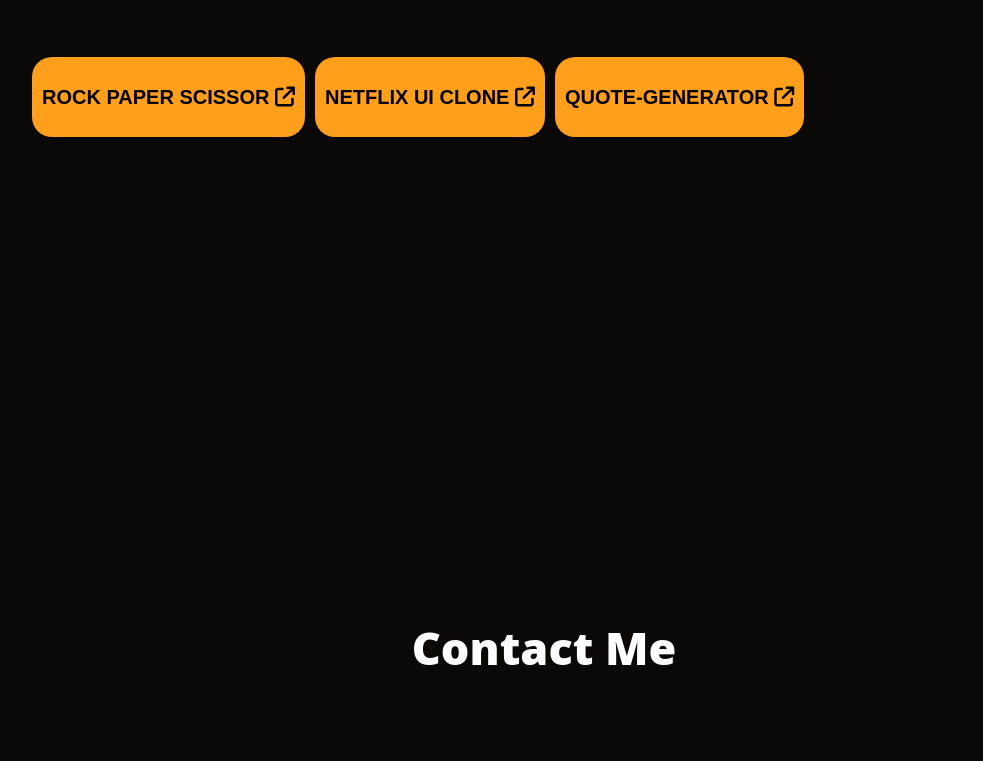
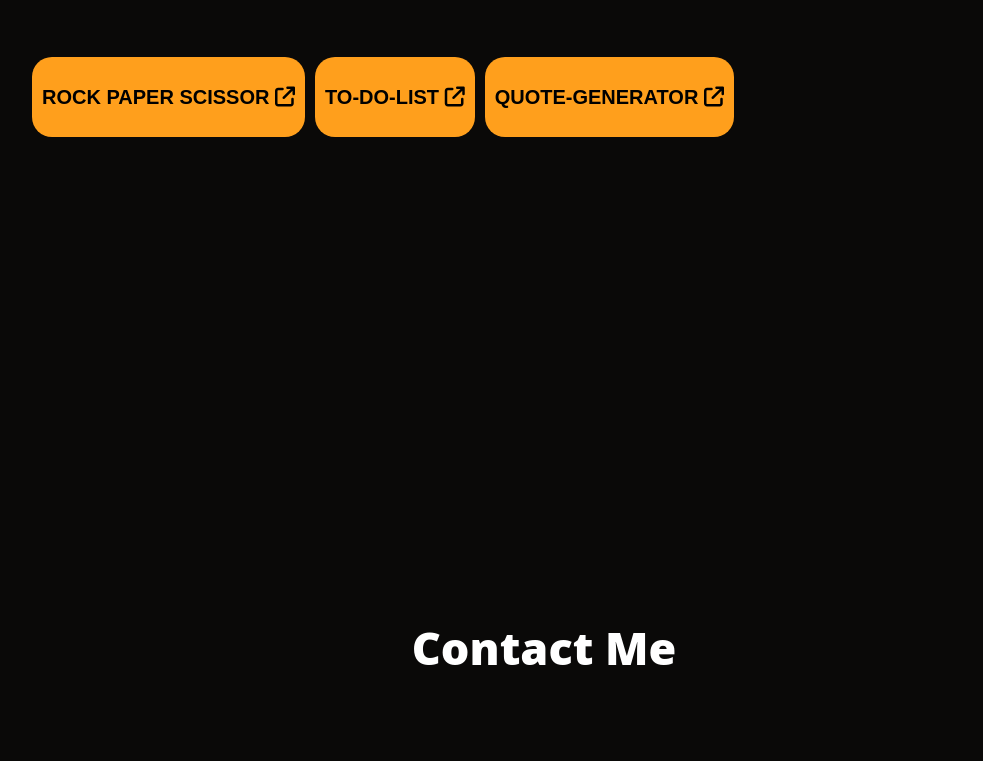
Before and after one commit to DEV1767/My-Portfoliyo, a plain HTML site: page index.html in a window 1280 px wide. Shown: the part 2183-2944 px from the top of the page, without its empty margins (96-1079 px from the left). Drawn offline with Linux system fonts and the light colour scheme; a web font is replaced by a local one.

Commit message:
Update index.html

```diff
--- a/index.html
+++ b/index.html
@@ -75,7 +75,7 @@
                <button id="rock" onclick="window.open('https://dev1767.github.io/STONE-PAPER-SICSSORS/','_blank')"> ROCK PAPER SCISSOR
                    <i class="fa-solid fa-arrow-up-right-from-square"></i>
                </button>
-               <button id="netflix" onclick="window.open('https://dev1767.github.io/TO-DO-LIST/','_blank')"> NETFLIX UI CLONE
+               <button id="netflix" onclick="window.open('https://dev1767.github.io/TO-DO-LIST/','_blank')"> TO-DO-LIST
                     <i class="fa-solid fa-arrow-up-right-from-square"></i>
                </button>
              <button id="quote" onclick="window.open('https://dev1767.github.io/Quote-Generator/','_blank')"> QUOTE-GENERATOR
```
